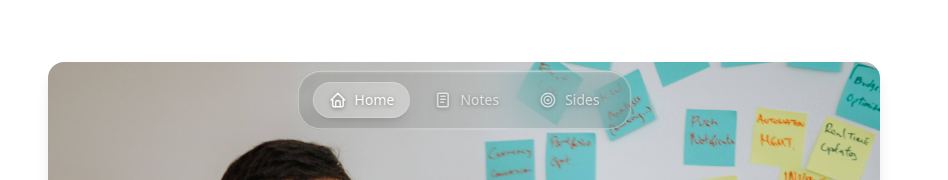
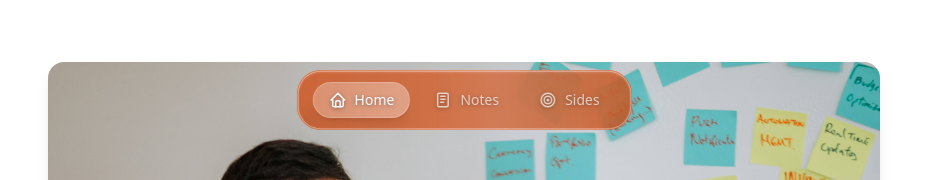
Before and after one commit to henrykobutra/kobutra-25, a Next.js app: page / in a window 1280 px wide. Shown: the part 616-796 px from the top of the page, without its empty margins (176-1124 px from the left). Built offline with nearby package versions, Linux system fonts and the light colour scheme.

Commit message:
style: add orange background color with opacity to bottom navigation bar

```diff
--- a/components/ui/bottom-navigation.tsx
+++ b/components/ui/bottom-navigation.tsx
@@ -28,7 +28,7 @@ export default function BottomNavigation() {
         aberrationIntensity={1.5}
         cornerRadius={24}
         padding="12px 16px"
-        className="backdrop-blur-xl"
+        className="backdrop-blur-xl bg-orange-600/70"
       >
         <nav className="flex items-center gap-2">
           {navigationItems.map((item) => (
```
